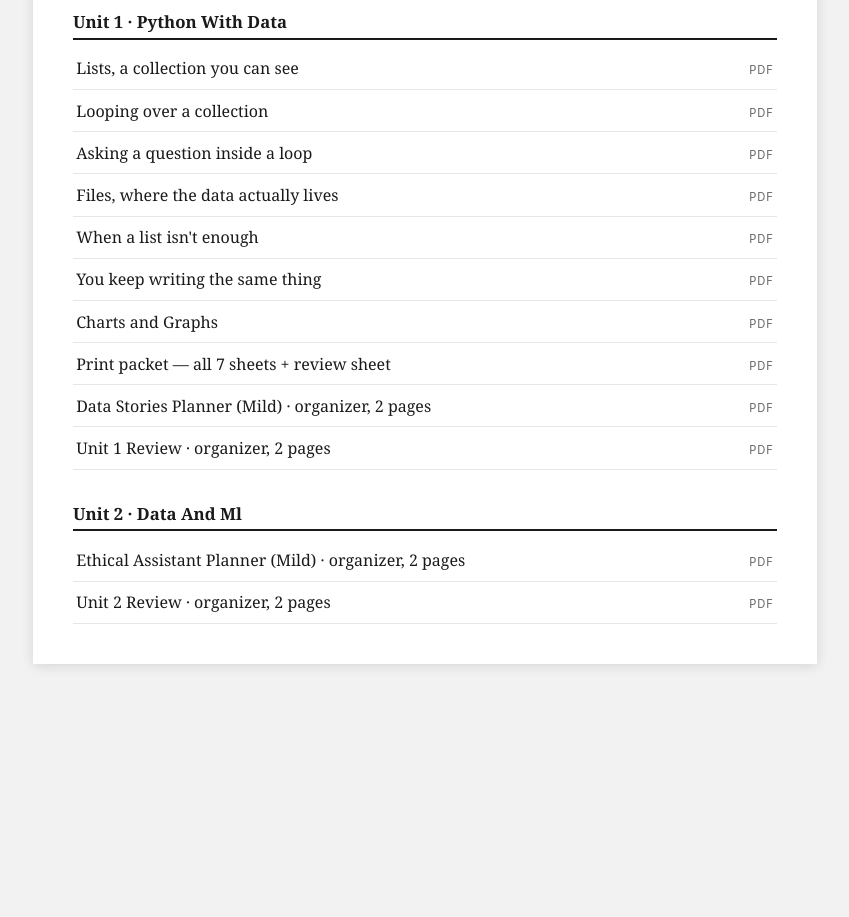
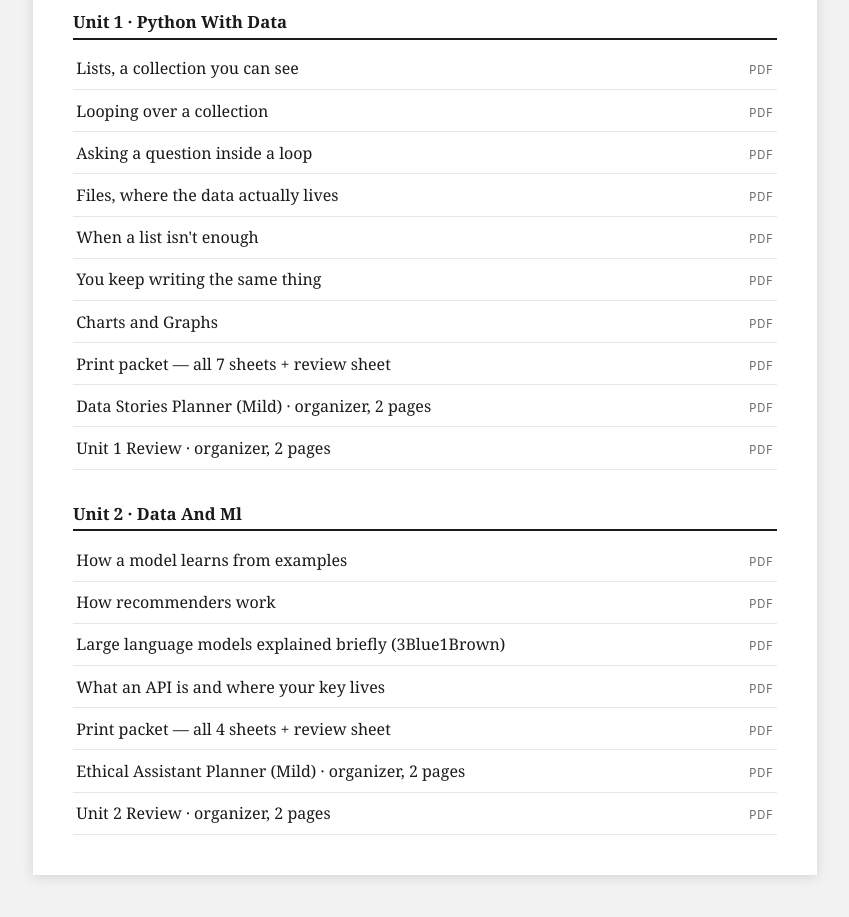
Before and after one commit to bsitkoff/cs-deck-assets, a plain HTML site: page guided-notes/g8cs/index.html in a window 1280 px wide. Shown: the part 143-1060 px from the top of the page, without its empty margins (215-1064 px from the left). Before the commit the page ends 871 px from the top, so only its background shows below. Drawn offline with Linux system fonts and the light colour scheme.

Commit message:
Guided notes: G8 CS Unit 2 sheets and packet; packet blank pages fixed

```diff
--- a/guided-notes/g8cs/index.html
+++ b/guided-notes/g8cs/index.html
@@ -38,6 +38,11 @@
 
 <h2>Unit 2 &middot; Data And Ml</h2>
 <ul>
+  <li><a href="../g8cs-u2-how-a-model-learns-from-examples.pdf"><span>How a model learns from examples</span><span class="pdf">PDF</span></a></li>
+  <li><a href="../g8cs-u2-how-recommenders-work.pdf"><span>How recommenders work</span><span class="pdf">PDF</span></a></li>
+  <li><a href="../g8cs-u2-large-language-models-explained-briefly-3blue1brown.pdf"><span>Large language models explained briefly (3Blue1Brown)</span><span class="pdf">PDF</span></a></li>
+  <li><a href="../g8cs-u2-what-an-api-is-and-where-your-key-lives.pdf"><span>What an API is and where your key lives</span><span class="pdf">PDF</span></a></li>
+  <li><a href="../g8cs-u2-all-sheets.pdf"><span>Print packet &mdash; all 4 sheets + review sheet</span><span class="pdf">PDF</span></a></li>
   <li><a href="../g8cs-u2-ethical-assistant-mild-planner.pdf"><span>Ethical Assistant Planner (Mild) &middot; organizer, 2 pages</span><span class="pdf">PDF</span></a></li>
   <li><a href="../g8cs-u2-review-sheet.pdf"><span>Unit 2 Review &middot; organizer, 2 pages</span><span class="pdf">PDF</span></a></li>
 </ul>
```
Also changed, not shown: guided-notes/index.html (+5 -0 lines), 12 other files.
